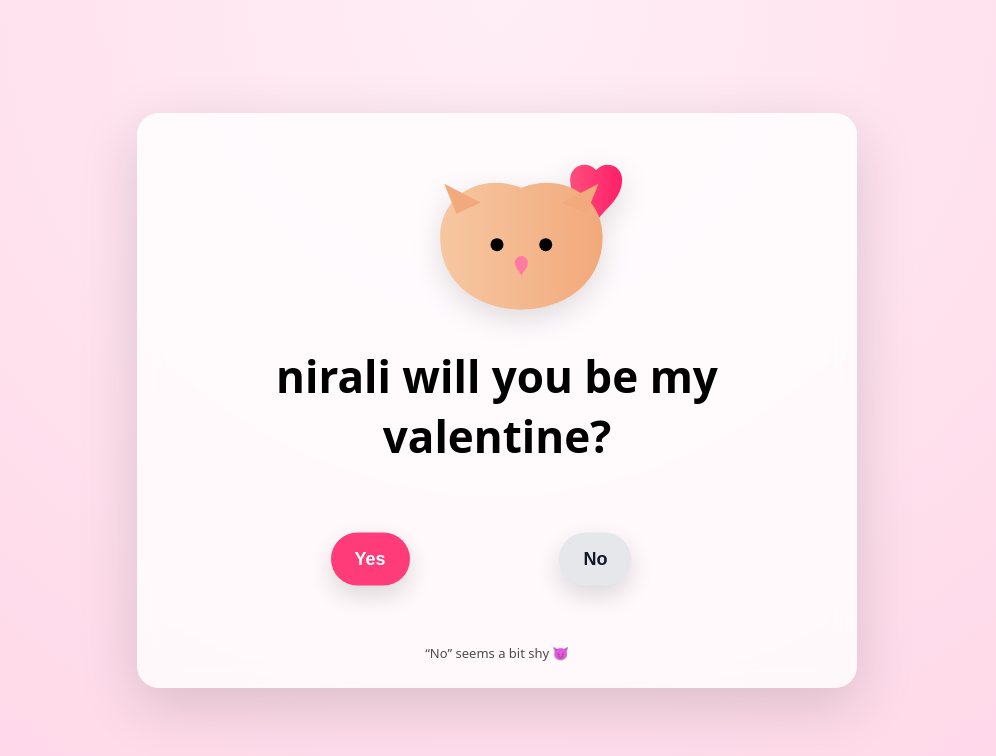
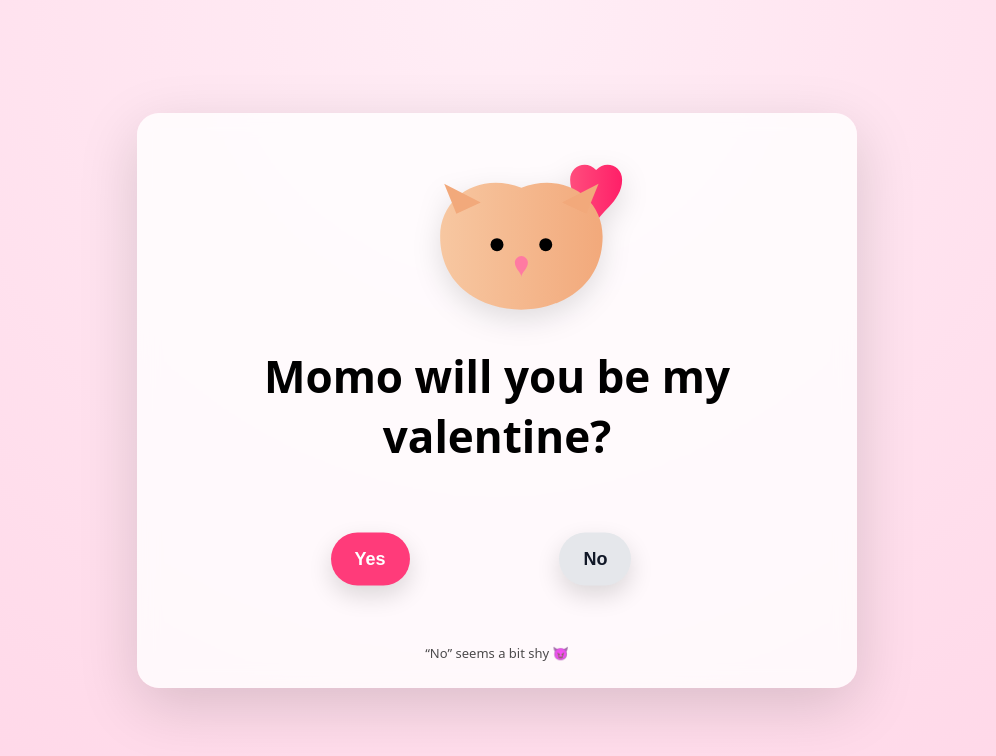
Before and after one commit to moonsiii/Index.html, a plain HTML site: page index.html in a window 1280 px wide. Shown: the whole page, without its empty margins (143-1139 px from the left). Drawn offline with nearby package versions, Linux system fonts and the light colour scheme.

Commit message:
Change valentine message in index.html

```diff
--- a/index.html
+++ b/index.html
@@ -152,7 +152,7 @@ C190 164 198 160 198 152
 C198 148 194 144 190 144Z"
 fill="#ff7aa2"/>
 </svg>
-<h1>nirali will you be my valentine?</h1>
+<h1>Momo will you be my valentine?</h1>
 <section class="button-zone" id="zone">
 <button id="yesBtn">Yes</button>
 <button id="noBtn">No</button>
```
